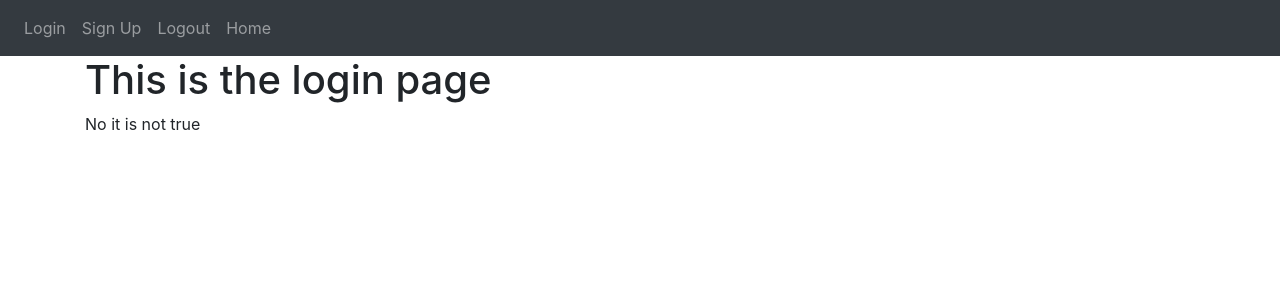
After one commit to Natndez/FEMA-MOCK, a Flask app: template website/templates/login.html in a window 1280 px wide. The commit adds this page. Shown: the top 300 px of the page. Run offline with Flask 2, Linux system fonts and the light colour scheme; the template is opened without the code that fills it, so the values that code supplies are empty; some libraries are stand-ins or nearby versions.

Commit message:
Added more templates

```diff
--- a/website/auth.py
+++ b/website/auth.py
@@ -1,11 +1,11 @@
-from flask import Blueprint
+from flask import Blueprint, render_template
 
 # Defining the "blueprint" for our application
 auth = Blueprint('auth', __name__)
 
 @auth.route('/login')
 def login():
-    return "<p>Login</p>"
+    return render_template('login.html', boolean=True)
 
 @auth.route('/logout')
 def logout():
@@ -13,4 +13,4 @@ def logout():
 
 @auth.route('/sign-up')
 def sign_up():
-    return "<p>Sign Up</p>"
+    return render_template('signup.html')
--- a/website/templates/base.html
+++ b/website/templates/base.html
@@ -19,9 +19,9 @@
     <title>{% block title %}Home{% endblock %}</title>
 </head>
 <body>
-    <nav class="navbar navbar-expand-1g navbar-dark bg-dark" id="navbar">
+    <nav class="navbar navbar-expand-lg navbar-dark bg-dark">
         <button
-        class="navbar-toggle"
+        class="navbar-toggler"
         type="button"
         data-toggle="collapse"
         data-target="#navbar"
@@ -37,7 +37,7 @@
             </div>
         </div>
     </nav>
-
+    <div class="container">{% block content %}{% endblock %}</div>
     <script
     src="https://code.jquery.com/jquery-3.2.1.slim.min.js"
     integrity="sha384-KJ3o2DKtIkvYIK3UENzmM7KCkRr/rE9/Qpg6aAZGJwFDMVNA/GpGFF93hXpG5KkN"
--- a/website/templates/home.html
+++ b/website/templates/home.html
@@ -0,0 +1,6 @@
+{# Extends base.html as that is our base website design #}
+{% extends "base.html" %} {% block title %}Home{% endblock %}
+
+{% block content %}
+<h1>This is the home page</h1>
+{% endblock %}
--- /dev/null
+++ b/website/templates/login.html
@@ -0,0 +1,14 @@
+{# Extends base.html as that is our base website design #}
+{% extends "base.html" %} {% block title %}Login{% endblock %}
+
+{% block content %}
+<h1>This is the login page</h1>
+
+<!-- writing if and else statements -->
+{% if boolean == True %}
+yes it is True
+{% else %}
+No it is not true
+{% endif %}
+
+{% endblock %}
--- /dev/null
+++ b/website/templates/signup.html
@@ -0,0 +1,6 @@
+{# Extends base.html as that is our base website design #}
+{% extends "base.html" %} {% block title %}Sign-Up{% endblock %}
+
+{% block content %}
+<h1>This is the sign-up page</h1>
+{% endblock %}
--- a/website/views.py
+++ b/website/views.py
@@ -1,4 +1,4 @@
-from flask import Blueprint
+from flask import Blueprint, render_template
 
 # Defining that this file is the "blueprint" for our application
 views = Blueprint('views', __name__)
@@ -6,4 +6,4 @@ views = Blueprint('views', __name__)
 # This function runs whenever we go to our '/' route in our URL
 @views.route('/')
 def home():
-    return "<h1>Testing<h1>"
+    return render_template("home.html") #renders home.html from our templates folder
```
Also changed, not shown: README.md.
